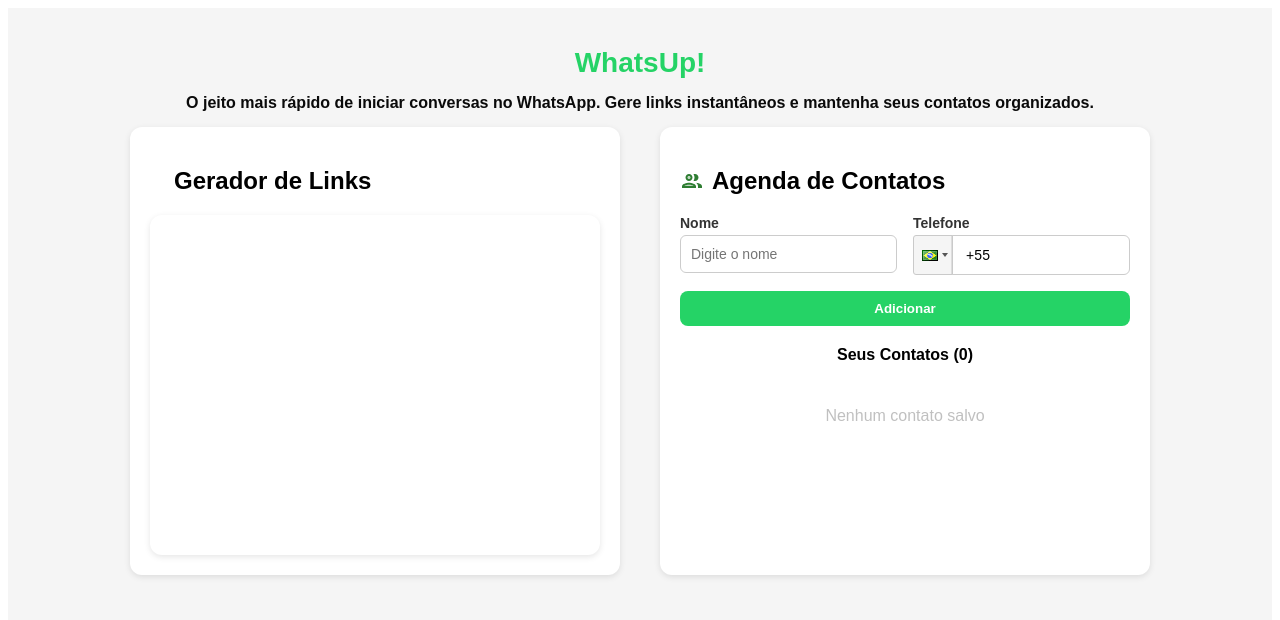
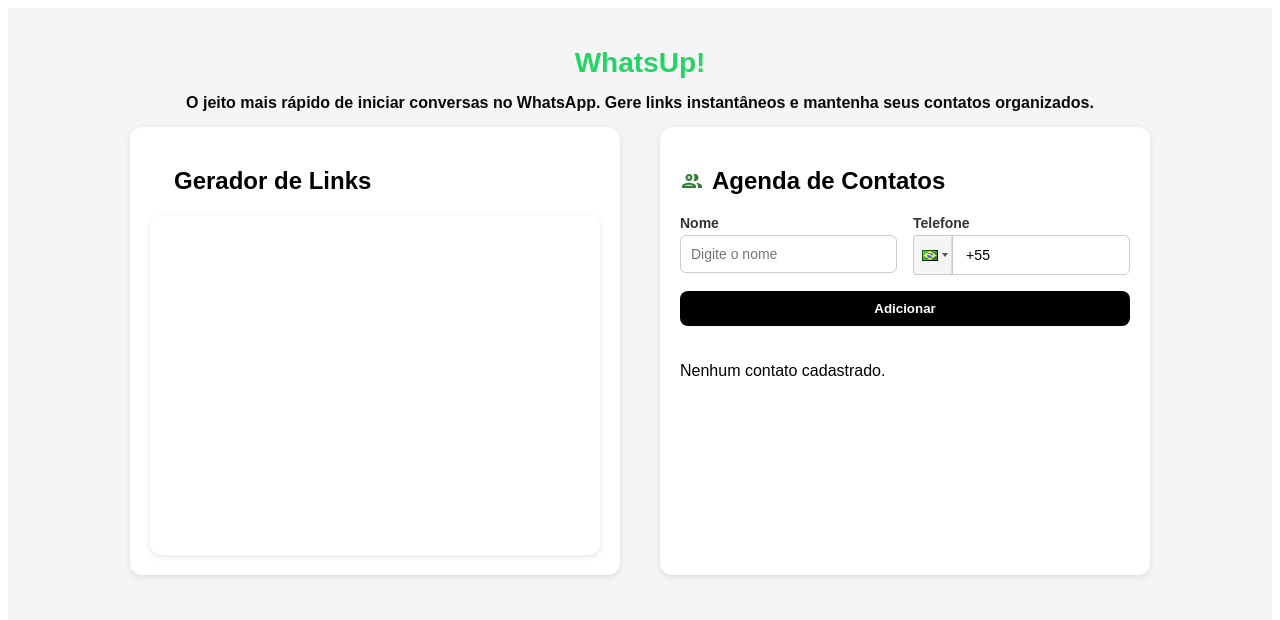
Before and after one commit to yaslemes/Projeto-Whatsapp-DW2, a React (Vite) app: page / in a window 1280 px wide. Shown: the top 620 px of the page. Built offline with nearby package versions, Linux system fonts and the light colour scheme; some icons are missing.

Commit message:
Implementação do check list de selecionar contatos

```diff
--- a/src/App.jsx
+++ b/src/App.jsx
@@ -10,28 +10,51 @@
 export default function App() {
   const [contacts, setContacts] = useState([]);
   const [editingContact, setEditingContact] = useState(null);
+  const [selectedContacts, setSelectedContacts] = useState([]);
 
-  // Adicionar ou atualizar
   const addOrUpdateContact = (contact) => {
     if (editingContact) {
-      // atualiza o contato existente pelo id que vem do form
       setContacts((prev) =>
         prev.map((c) => (c.id === contact.id ? contact : c))
       );
     } else {
-      // adiciona um novo
       setContacts((prev) => [...prev, contact]);
     }
     setEditingContact(null);
   };
 
-  // Remover
-  const deleteContact = (id) =>
+  const deleteContact = (id) => {
     setContacts((prev) => prev.filter((c) => c.id !== id));
+  };
 
-  // Entrar em modo edição
   const startEdit = (contact) => {
     setEditingContact(contact);
+  };
+
+  const toggleContactSelection = (id) => {
+    setSelectedContacts((prevSelected) => {
+      if (prevSelected.includes(id)) {
+        return prevSelected.filter((contactId) => contactId !== id);
+      } else {
+        return [...prevSelected, id];
+      }
+    });
+  };
+
+  const toggleAllContacts = () => {
+    if (selectedContacts.length === contacts.length) {
+      setSelectedContacts([]);
+    } else {
+      const allContactIds = contacts.map((contact) => contact.id);
+      setSelectedContacts(allContactIds);
+    }
+  };
+
+  const deleteSelectedContacts = () => {
+    setContacts((prevContacts) =>
+      prevContacts.filter((contact) => !selectedContacts.includes(contact.id))
+    );
+    setSelectedContacts([]);
   };
 
   return (
@@ -42,7 +65,6 @@
       </p>
 
       <div className="main-content">
-        {/* Coluna do Gerador */}
         <div className="column">
           <div className="titulo-icon">
             <AttachFileIcon color="success" />
@@ -51,7 +73,6 @@
           <LinkGenerator />
         </div>
 
-        {/* Coluna da Agenda */}
         <div className="column">
           <div className="titulo-icon">
             <PeopleOutlineTwoTone color="success" />
@@ -63,10 +84,15 @@
             onAdd={addOrUpdateContact}
             editingContact={editingContact}
           />
+
           <ContactList
             contacts={contacts}
             onDelete={deleteContact}
             onEdit={startEdit}
+            selectedContacts={selectedContacts}
+            toggleContactSelection={toggleContactSelection}
+            toggleAllContacts={toggleAllContacts}
+            deleteSelectedContacts={deleteSelectedContacts}
           />
         </div>
       </div>
--- a/src/components/Contacts/ContactForm.jsx
+++ b/src/components/Contacts/ContactForm.jsx
@@ -4,15 +4,15 @@
 import "./css/ContactForm.css";
 
 export default function ContactForm({ onAdd, editingContact }) {
-  const [name, setName] = useState("");
-  const [phoneDisplay, setPhoneDisplay] = useState(""); // formatado para mostrar no input
-  const [phoneRaw, setPhoneRaw] = useState(""); // só os dígitos
+  // Estados do formulário
+  const [name, setName] = useState("");            // Nome do contato
+  const [phoneDisplay, setPhoneDisplay] = useState(""); // Telefone formatado para exibir no input
+  const [phoneRaw, setPhoneRaw] = useState("");    // Apenas os dígitos do telefone
 
-  // Preenche quando estiver editando
+  // Preenche o formulário ao editar um contato
   useEffect(() => {
     if (editingContact) {
       setName(editingContact.name || "");
-      // coloca já o número formatado no input
       setPhoneDisplay(editingContact.number || "");
       setPhoneRaw(editingContact.rawNumber || "");
     } else {
@@ -22,32 +22,36 @@
     }
   }, [editingContact]);
 
+  // Atualiza o telefone (formatado e só dígitos)
   const handlePhoneChange = (value, country, e, formattedValue) => {
-    // `value` já vem com o código do país
-    const digitsOnly = (value || "").replace(/\D/g, "");
+    const digitsOnly = (value || "").replace(/\D/g, ""); // Remove tudo que não é número
     setPhoneRaw(digitsOnly);
-    // usa formattedValue para exibir no input
-    setPhoneDisplay(formattedValue || "+" + digitsOnly);
+    setPhoneDisplay(formattedValue || "+" + digitsOnly); // Atualiza input com formato
   };
 
+  // Envia o formulário
   const handleSubmit = (e) => {
     e.preventDefault();
     if (!name.trim()) return alert("Preencha o nome.");
     if (!phoneRaw) return alert("Preencha o telefone.");
 
     const contact = {
-      id: editingContact?.id || Date.now(),
+      id: editingContact?.id || Date.now(), // Mantém ID se estiver editando
       name: name.trim(),
       number: phoneDisplay,
       rawNumber: phoneRaw,
     };
 
-    onAdd(contact);
+    onAdd(contact); // Chama função para adicionar ou atualizar contato
   };
 
   return (
     <form className="contact-form" onSubmit={handleSubmit}>
+
+      {/* Linha do formulário */}
       <div className="form-row">
+
+        {/* Campo Nome */}
         <div className="form-group">
           <label>Nome</label>
           <input
@@ -58,21 +62,24 @@
           />
         </div>
 
+        {/* Campo Telefone */}
         <div className="form-group">
           <label>Telefone</label>
           <PhoneInput
             country="br"
-            value={phoneDisplay} // 👈 usa o formatado
+            value={phoneDisplay}       // Input mostra telefone formatado
             onChange={handlePhoneChange}
             containerClass="phone-input-container"
             inputClass="phone-input"
             placeholder="Digite o número"
             masks={{ br: "(..) .....-...." }}
-            countryCodeEditable={false}
+            countryCodeEditable={false} // Impede editar o código do país
           />
         </div>
+
       </div>
 
+      {/* Botão Adicionar ou Salvar Alterações */}
       <button type="submit">
         {editingContact ? "Salvar Alterações" : "Adicionar"}
       </button>
--- a/src/components/Contacts/ContactList.jsx
+++ b/src/components/Contacts/ContactList.jsx
@@ -1,21 +1,58 @@
 import React from "react";
-import List from "@mui/material/List";
+import Checkbox from "@mui/material/Checkbox";
+import CheckCircleIcon from "@mui/icons-material/CheckCircle";
+import RadioButtonUncheckedIcon from "@mui/icons-material/RadioButtonUnchecked";
 import ContactItem from "./ContactItem";
 import "./css/ContactList.css";
 
-export default function ContactList({ contacts, onDelete, onEdit }) {
+export default function ContactList({
+  contacts,               // Lista de contatos
+  onDelete,               // Função para deletar um contato
+  onEdit,                 // Função para editar um contato
+  selectedContacts,       // IDs dos contatos selecionados
+  toggleContactSelection, // Seleciona/desmarca um contato individual
+  toggleAllContacts,      // Seleciona/desmarca todos os contatos
+  deleteSelectedContacts  // Deleta todos os contatos selecionados
+}) {
   return (
-    <div className="contact-list">
-      <h3 className="subtitle">Seus Contatos ({contacts.length})</h3>
-      <List>
-        {contacts.length > 0 ? (
-          contacts.map((contact) => (
-            <ContactItem key={contact.id} contact={contact} onDelete={onDelete} onEdit={onEdit} />
-          ))
-        ) : (
-          <p className="empty">Nenhum contato salvo</p>
-        )}
-      </List>
+    <div className="contact-list-container">
+
+      {/* Checkbox Selecionar Todos: só aparece se houver contatos */}
+      {contacts.length > 0 && (
+        <div className="select-all-container">
+          <Checkbox
+            checked={selectedContacts.length === contacts.length} // Marca se todos selecionados
+            onChange={toggleAllContacts}                          // Alterna seleção de todos
+            icon={<RadioButtonUncheckedIcon />}                   // Ícone desmarcado
+            checkedIcon={<CheckCircleIcon />}                     // Ícone marcado
+            sx={{ color: "black", "&.Mui-checked": { color: "black" }, transform: "scale(0.8)" }}
+          />
+          <span>Selecionar Todos</span>
+        </div>
+      )}
+
+      {/* Lista de contatos */}
+      <div className="contact-list">
+        {contacts.length === 0 && <p>Nenhum contato cadastrado.</p>}
+        {contacts.map((contact) => (
+          <ContactItem
+            key={contact.id}
+            contact={contact}
+            onDelete={onDelete}
+            onEdit={onEdit}
+            isSelected={selectedContacts.includes(contact.id)} // Indica se o contato está selecionado
+            onSelect={() => toggleContactSelection(contact.id)} // Alterna seleção individual
+          />
+        ))}
+      </div>
+
+      {/* Botão Excluir Selecionados: aparece só se houver seleção */}
+      {selectedContacts.length > 0 && (
+        <button className="delete-selected-btn" onClick={deleteSelectedContacts}>
+          Excluir Selecionados ({selectedContacts.length})
+        </button>
+      )}
+
     </div>
   );
 }
--- a/src/components/Contacts/Css/ContactForm.css
+++ b/src/components/Contacts/Css/ContactForm.css
@@ -1,5 +1,5 @@
 /* ===========================
-    Formulário de Contato
+   Formulário de Contato
 =========================== */
 .contact-form {
   display: flex;
@@ -12,7 +12,7 @@
 .form-row {
   display: flex;
   gap: 1rem;
-  flex-wrap: wrap;
+  flex-wrap: wrap; /* Permite quebrar linha em telas pequenas */
 }
 
 /* Cada grupo de input (label + input) */
@@ -38,7 +38,6 @@
   font-size: 14px;
   width: 100%;
   box-sizing: border-box;
-  /* Adiciona a transição para efeitos de foco */
   transition: border 0.2s, box-shadow 0.2s;
 }
 
@@ -50,30 +49,22 @@
 
 /* Botão de envio */
 .contact-form button {
-  background-color: #25d366;
+  background-color: #000;
   border: none;
   color: white;
   padding: 10px;
   border-radius: 8px;
   cursor: pointer;
   font-weight: bold;
-  /* Adiciona uma transição suave para a cor e o tamanho */
   transition: background-color 0.2s ease-in-out, transform 0.2s ease-in-out;
 }
 
-/* Efeito ao passar o mouse */
-.contact-form button:hover {
-  background-color: #000000;
-  transform: scale(1.02);
-}
-
-/* Efeito ao clicar */
 .contact-form button:active {
-  transform: scale(0.98);
+  transform: scale(0.98); /* efeito de clique */
 }
 
 /* ===========================
-    PhoneInput
+   PhoneInput
 =========================== */
 .phone-input-container {
   width: 100%;
--- a/src/components/Contacts/Css/ContactList.css
+++ b/src/components/Contacts/Css/ContactList.css
@@ -1,20 +1,40 @@
-/* Animação para a lista inteira */
-@keyframes fadeIn {
-  from { opacity: 0; }
-  to   { opacity: 1; }
+/* Container principal da lista */
+.contact-list-container {
+  display: flex;
+  flex-direction: column;
+  gap: 10px;
 }
 
-.contact-list {
-  text-align: center;
-  margin-top: 20px;
-  animation: fadeIn 1s ease-in-out;
+/* Checkbox "Selecionar Todos" */
+.select-all-container {
+  display: flex;
+  align-items: center;
+  gap: 5px;
+  margin-bottom: 5px;
+  padding-left: 1rem; /* Espaço à esquerda */
 }
 
-.contact-list h3 {
-  color: #000000;
+/* Lista de contatos */
+.contact-list {
+  display: flex;
+  flex-direction: column;
+  gap: 8px;
 }
 
-.empty {
-  color: #c0c0c0;
-  margin-top: 20px;
+/* Botão "Excluir Selecionados" */
+.delete-selected-btn {
+  margin-top: 12px;
+  padding: 10px 15px;
+  background-color: #000;
+  color: white;
+  border: none;
+  border-radius: 8px;
+  font-weight: bold;
+  cursor: pointer;
+  transition: background 0.3s;
 }
+
+/* Hover no botão */
+.delete-selected-btn:hover {
+  background-color: #b71c1c;
+}
```
Also changed, not shown: src/components/Contacts/ContactItem.jsx (+29 -8 lines), src/components/Contacts/Css/ContactItem.css (+8 -12 lines).
